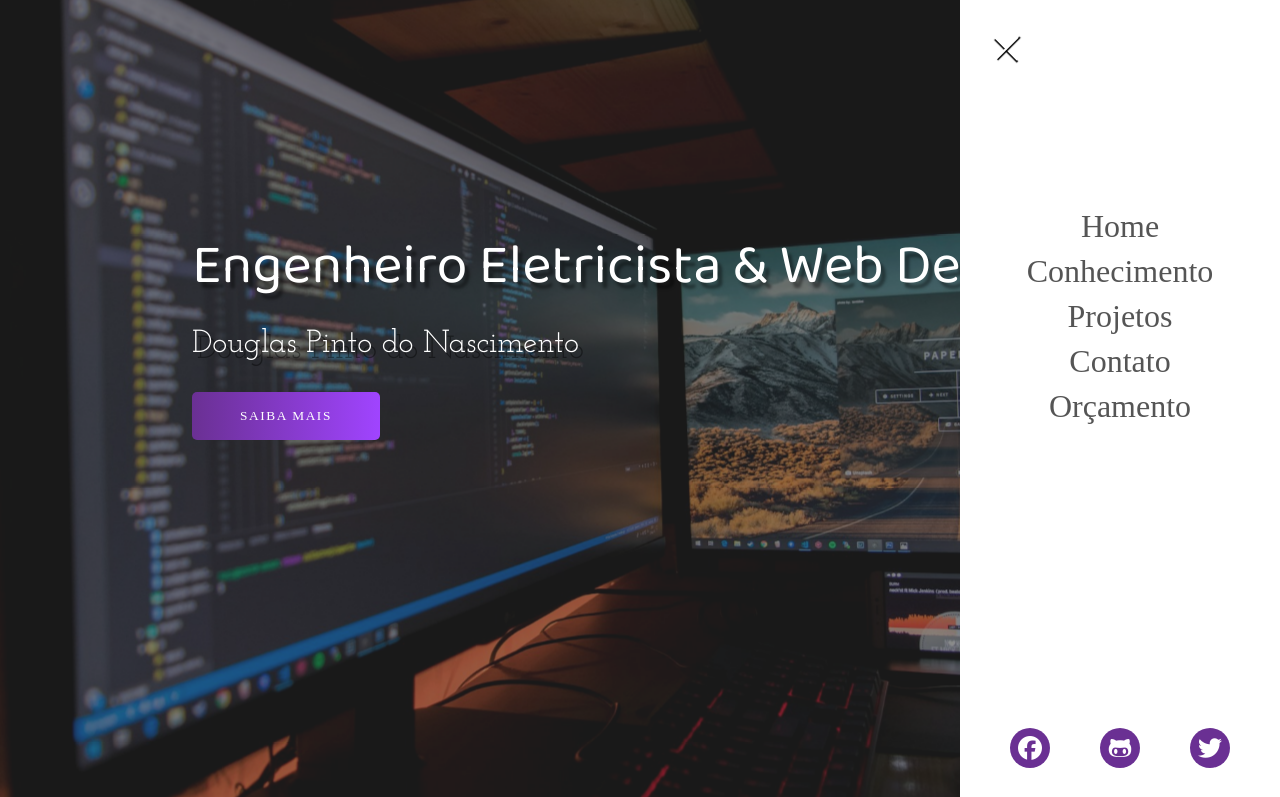
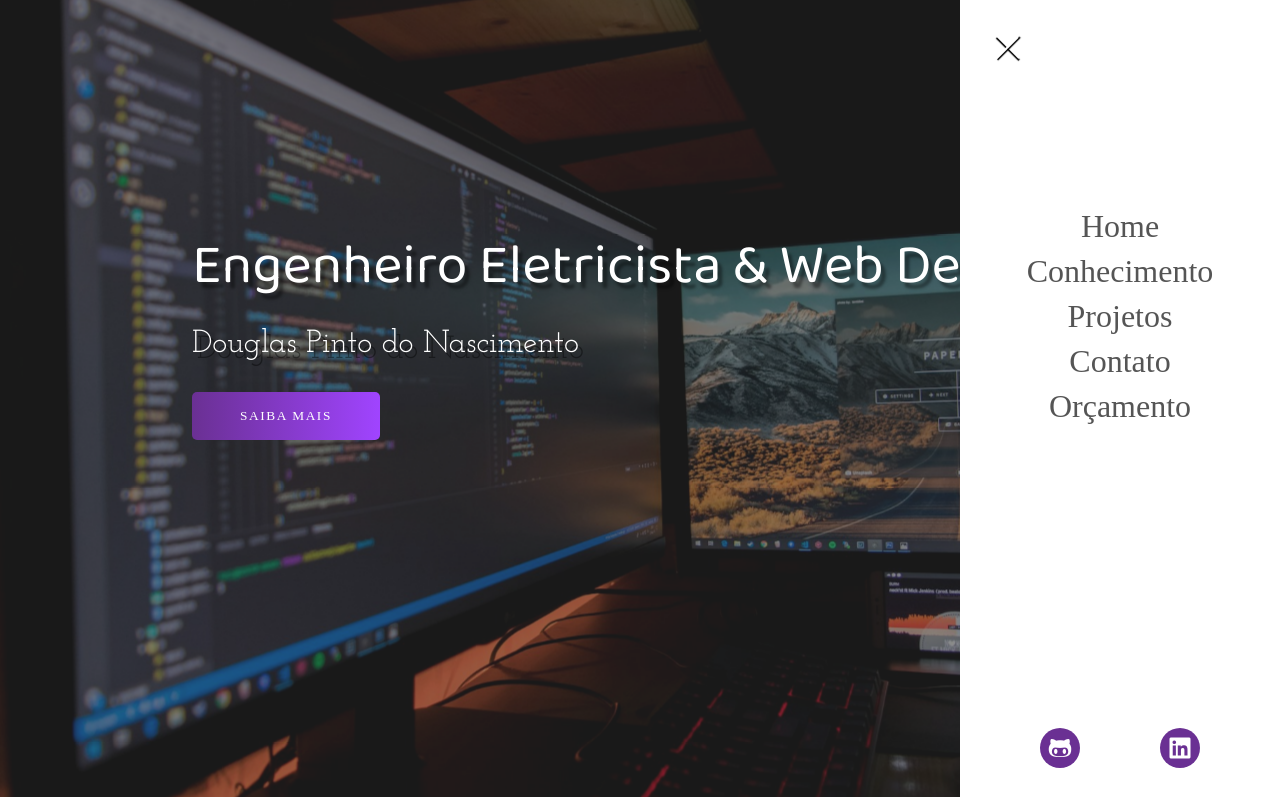
Before and after one commit to Shrek185/portifolio, a plain HTML site: page index.html in a window 1280 px wide. Both pictures are taken after a click on the element "fechar". Shown: the top 797 px of the page. Drawn offline with Linux system fonts and the light colour scheme; a web font is replaced by a local one.

Commit message:
:package: menu sidebar

```diff
--- a/index.html
+++ b/index.html
@@ -44,9 +44,9 @@
             </ul>
           </nav>
           <div class="social-media">
-            <a href="#"><i class="fab fa-facebook"></i></a>
-            <a href="#"><i class="fab fa-github-alt"></i></a>
-            <a href="#"><i class="fab fa-twitter"></i></a>
+            <!--https://fontawesome.com/v4/icons/-->
+            <a href="https://github.com/Shrek185" target="_blank" rel="noopener noreferrer"><i class="fab fa-github-alt"></i></a>
+            <a href="https://www.linkedin.com/in/douglas-nascimento-26289721" target="_blank" rel="noopener noreferrer"><i class="fab fa-linkedin"></i></a>
           </div>
         </aside>
 
--- a/style.css
+++ b/style.css
@@ -36,20 +36,20 @@
 .line{
     width: 100%;
     height: .1rem;
-    background-color: #fff;
-    box-shadow: 0.1rem 0.1rem 1px #000;
+    background-color: #ffffff;
+    box-shadow: 0.1rem 0.1rem 1px #000000;
     transition: transform 1s;
 }
 
 .show-menu #line1{
-    transform: rotate(45deg) translate(.3rem, .45rem);
+    transform: rotate(45deg) translate(.3rem, .30em);
 }
 .show-menu #line2{
     opacity: 0;
     visibility: hidden;
 }
 .show-menu #line3{
-    transform: rotate(-45deg) translate(.3rem, -.45rem);;
+    transform: rotate(-45deg) translate(.3rem, -.45em);;
 }
 
 .hamburguer span{
```
Also changed, not shown: 1 other file.
